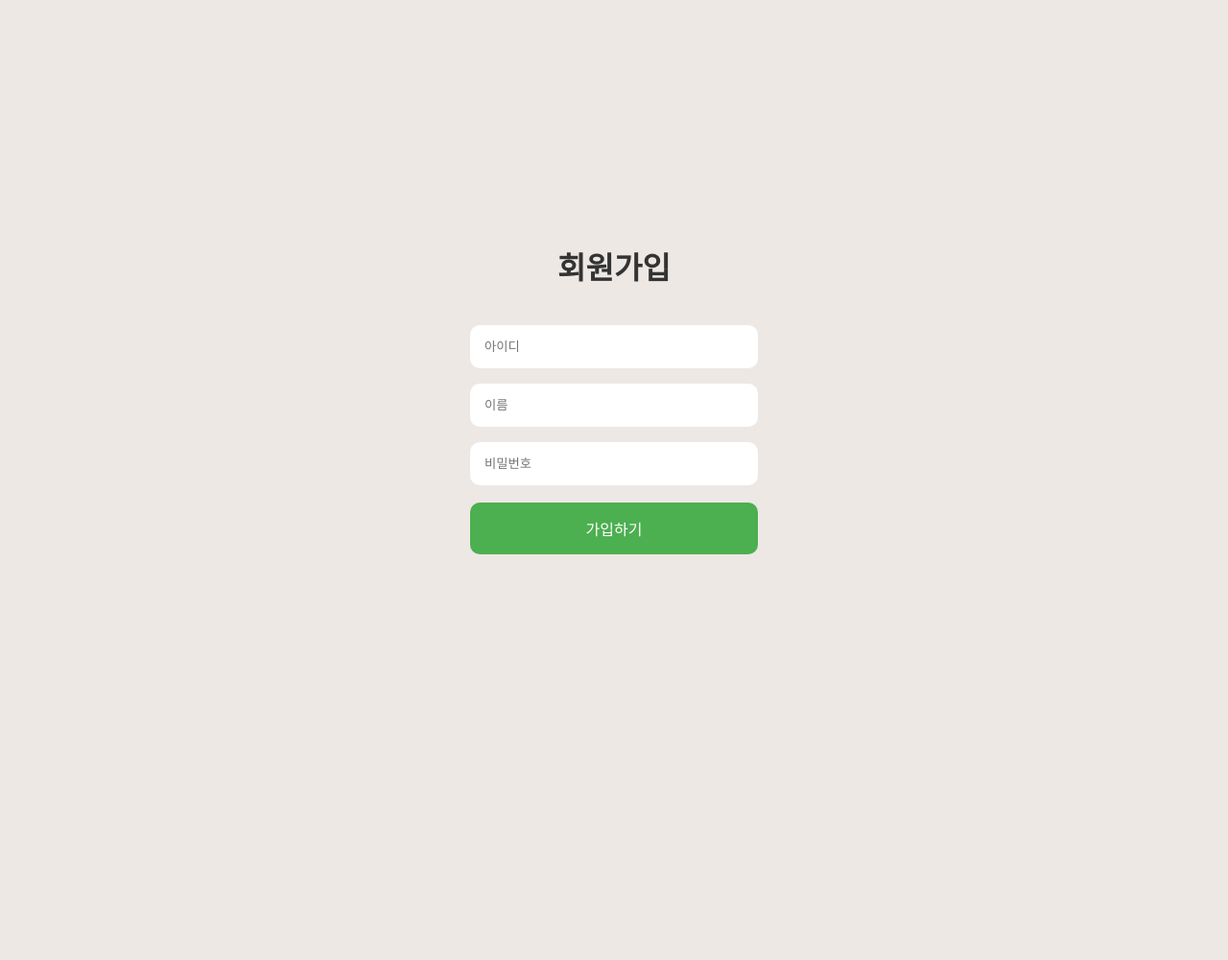
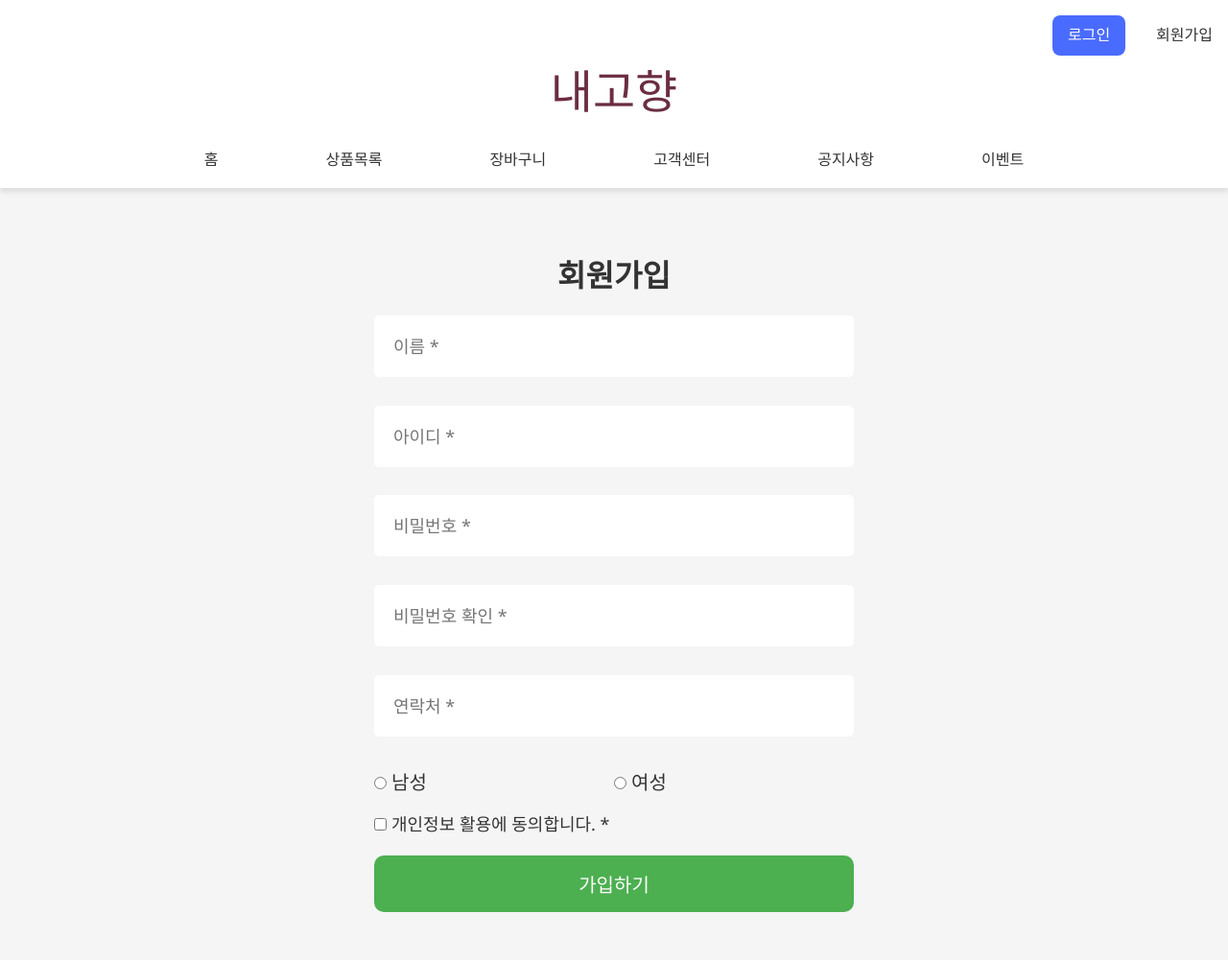
Before and after one commit to soyuniii/daitso, a Node server app: page /user/register in a window 1280 px wide. Shown: the whole page at 96% size. Before the commit the page ends 578 px from the top, so only its background shows below. Run offline with Node 20, Linux system fonts and the light colour scheme; some libraries are stand-ins or nearby versions; some web fonts are replaced.

Commit message:
header 업데이트

```diff
--- a/routes/index.js
+++ b/routes/index.js
@@ -5,7 +5,7 @@ var router = express.Router();
 router.get('/', function(req, res, next) {
   res.render('index', {
     title: '내고향',
-    username: req.session.username  });
+    name: req.session.name  });
 });
 
 module.exports = router;
--- a/routes/user.js
+++ b/routes/user.js
@@ -117,7 +117,7 @@ router.post('/login', async (req, res) => {
             const match = await bcrypt.compare(password, user.password);
             if (match) {
                 req.session.userId = user.id;
-                req.session.username = user.username;
+                req.session.name = user.name;
                 return res.render('login', {
                     message: '로그인 성공! 잠시 후 홈으로 이동합니다.',
                     messageType: 'success'
--- a/views/index.ejs
+++ b/views/index.ejs
@@ -12,8 +12,8 @@
   <header>
     <div class="header-container">
       <div class="user-actions">
-        <% if (username) { %>
-          <span><%= username %>님, 환영합니다!</span>
+        <% if (name) { %>
+          <span><%= name %>님, 환영합니다!</span>
           <a href="/user/mypage"><i class="fas fa-user"> 마이페이지</i></a>
           <a href="/user/logout">로그아웃</a>
         <% } else { %>
--- a/views/register.ejs
+++ b/views/register.ejs
@@ -5,34 +5,58 @@
     <meta http-equiv="X-UA-Compatible" content="IE=edge">
     <meta name="viewport" content="width=device-width, initial-scale=1.0">
     <title>회원가입</title>
+    <link rel="stylesheet" href="/stylesheets/index.css">
     <style>
-        body {
-            font-family: Arial, sans-serif;
-            background-color: #EDE8E4;
-
+        h1 {
+            color: #333;
+            padding: 15px;
+        }
+        form {
             display: flex;
             flex-direction: column;
+            align-items: center;
             justify-content: center;
+            width: 500px;
+            margin: 50px auto;
+        }
+
+        input[type="text"],
+        input[type="email"],
+        input[type="password"],
+        input[type="tel"] {
+            width: 100%;
+            padding: 20px;
+            margin: 2px 0;
+            box-sizing: border-box;
+            border-radius: 5px;
+            border-style: none;
+            font-size: 18px;
+        }
+
+        .gender-container {
+            display: flex;
+            justify-content: space-between;
+            width: 100%;
+            margin: 5px 0;
+            font-size: 20px;
+        }
+
+        .gender-container label {
+            flex: 1;
+            display: flex;
             align-items: center;
-            height: 100vh; /* 화면 높이만큼 꽉 채워서 중앙정렬 가능하게 */
-            margin: 0; /* 기본 마진 제거 */
+            gap: 5px;
+        }
 
+        .checkbox-container {
+            width: 100%;
+            font-size: 18px;
+            margin: 8px 0;
+            display: flex;
+            align-items: center;
+            gap: 5px;
         }
-        h1 {
-            color: #333;
-            padding: 10px;
-        }
-        form {
-            width: 300px; /* 가로 넓이 크게 */
-        }
-        input {
-            width: 100%;
-            padding: 15px;
-            margin: 8px 0;
-            box-sizing: border-box;
-            border-radius: 10px;
-            border-style: none;
-        }
+
         button {
             width: 100%;
             background-color: #4CAF50;
@@ -41,24 +65,71 @@
             border: none;
             border-radius: 10px;
             cursor: pointer;
-            font-size: 16px;
+            font-size: 20px;
             margin-top: 10px;
         }
+
         button:hover {
             background-color: #45a049;
         }
     </style>
 </head>
 <body>
+    <header>
+        <div class="header-container">
+          <div class="user-actions">
+              <a href="/user/login" class="login-btn">로그인</a>
+              <a href="/user/register">회원가입</a>
+          </div>
 
-    <h1>회원가입</h1>
+          <a href="/" class="logo">내고향</a>
 
-    <form action="/user/register" method="post">
-        <input type="text" name="username" placeholder="아이디" required><br>
-        <input type="text" name="name" placeholder="이름" required><br>
-        <input type="password" name="password" placeholder="비밀번호" required><br>
+          <nav>
+            <a href="/">홈</a>
+            <a href="/products">상품목록</a>
+            <a href="/cart">장바구니</a>
+            <a href="/board">고객센터</a>
+            <a href="/notice">공지사항</a>
+            <a href="/event">이벤트</a>
+          </nav>
+
+
+        </div>
+      </header>
+
+
+      <form action="/user/register" method="post">
+        <h1>회원가입</h1>
+
+        <input type="text" name="name" placeholder="이름 *" required><br>
+        <input type="text" name="username" placeholder="아이디 *" required><br>
+        <input type="password" name="password" placeholder="비밀번호 *" required><br>
+        <input type="password" name="confirm_password" placeholder="비밀번호 확인 *" required><br>
+        <input type="tel" name="phone" placeholder="연락처 *" required><br>
+
+        <div class="gender-container">
+            <label><input type="radio" name="gender" value="male"> 남성</label>
+            <label><input type="radio" name="gender" value="female"> 여성</label>
+        </div>
+
+        <label class="checkbox-container">
+            <input type="checkbox" name="agreement" required>
+            개인정보 활용에 동의합니다. *
+        </label>
+
         <button type="submit">가입하기</button>
     </form>
+
+    <script>
+        <% if (typeof message !== 'undefined' && message) { %>
+          alert("<%= message %>");
+          <% if (messageType === 'success' && message.includes('회원가입')) { %>
+            setTimeout(() => {
+              window.location.href = '/';
+            }, 1000); // 회원가입 성공 시 홈으로 이동
+          <% } %>
+        <% } %>
+      </script>
 
 
 
```
